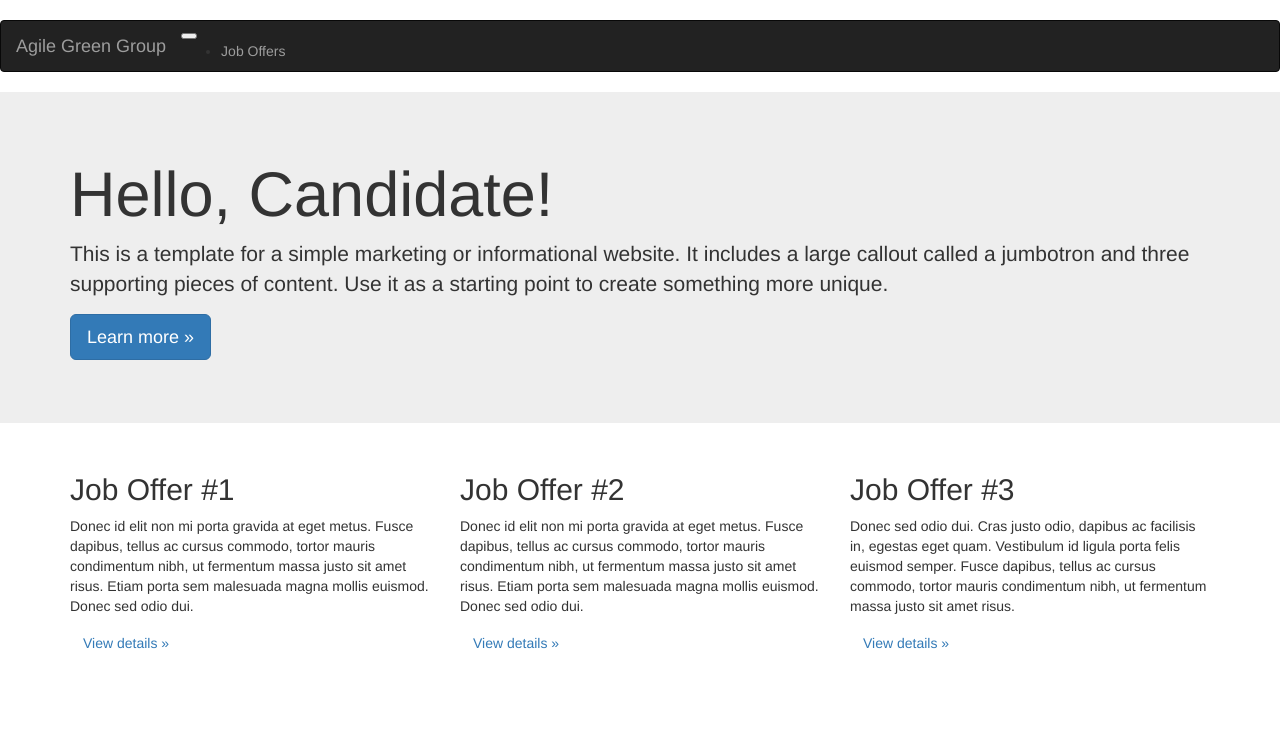
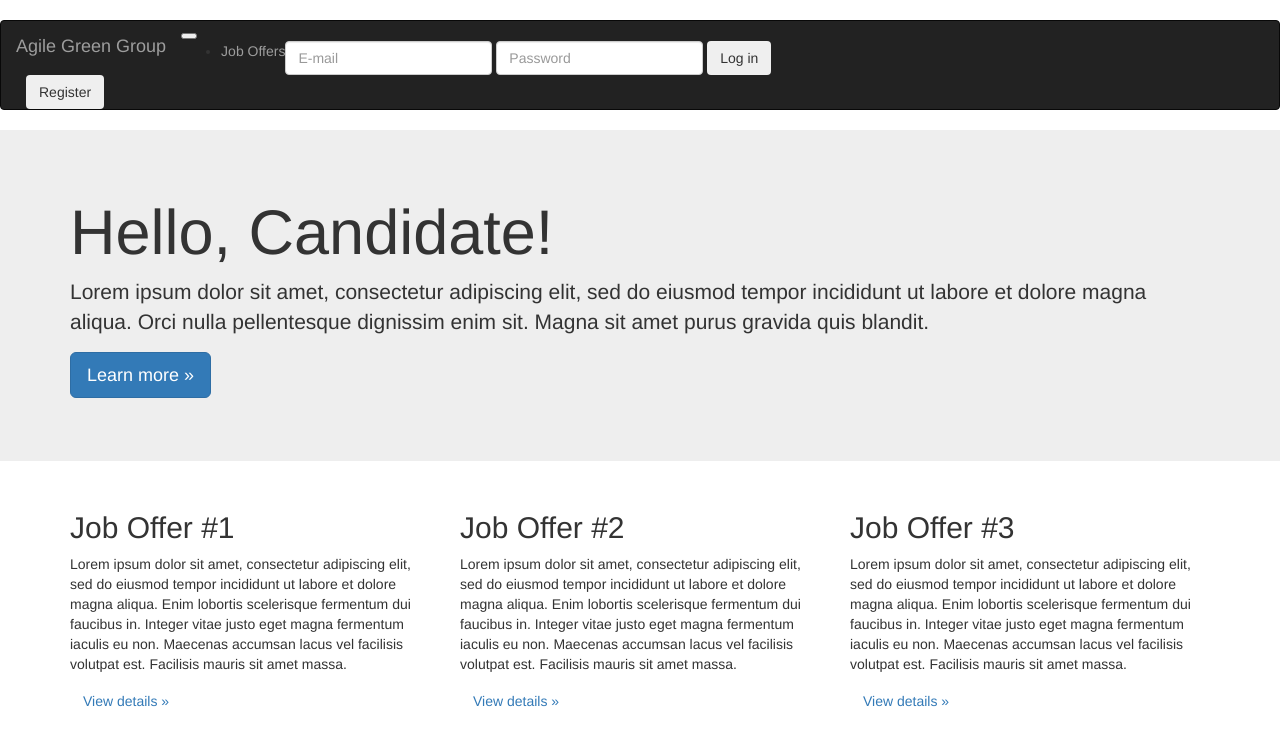
Before and after one commit to krzysiek22/agile_green_group, a CodeIgniter app: page / in a window 1280 px wide. Shown: the top 746 px of the page. Run offline with CodeIgniter, Linux system fonts and the light colour scheme; some libraries are stand-ins or nearby versions.

Commit message:
View: Mainpage: Login form

```diff
--- a/application/config/autoload.php
+++ b/application/config/autoload.php
@@ -58,7 +58,7 @@ $autoload['packages'] = array();
 |
 |	$autoload['libraries'] = array('user_agent' => 'ua');
 */
-$autoload['libraries'] = array();
+$autoload['libraries'] = array('session');
 
 /*
 | -------------------------------------------------------------------
--- a/application/controllers/Auth.php
+++ b/application/controllers/Auth.php
@@ -3,25 +3,39 @@ defined('BASEPATH') OR exit('No direct script access allowed');
 
 class Auth extends CI_Controller {
 
-	/**
-	 * Index Page for this controller.
-	 *
-	 * Maps to the following URL
-	 * 		http://example.com/index.php/welcome
-	 *	- or -
-	 * 		http://example.com/index.php/welcome/index
-	 *	- or -
-	 * Since this controller is set as the default controller in
-	 * config/routes.php, it's displayed at http://example.com/
-	 *
-	 * So any other public methods not prefixed with an underscore will
-	 * map to /index.php/welcome/<method_name>
-	 * @see https://codeigniter.com/user_guide/general/urls.html
-	 */
+	public function __construct()
+	{
+		parent::__construct();
+
+		$this->load->helper('form');
+    $this->load->library('form_validation');
+
+		$this->load->model('userDAO');
+	}
+
 	public function index()
 	{
 		$viewData = array();
 		$viewData['view'] = 'mainpage';
 		$this->load->view('template', $viewData);
 	}
+
+	public function login()
+	{
+		$email = $this->input->post('email');
+		$password = $this->input->post('email');
+
+		$user = $this->userDAO->authorize($email, $password);
+
+		if( !empty($user) )
+		{
+			$this->session->set_userdata('is_authorized', true);
+			$this->session->set_userdata($user);
+
+			redirect('auth/index'); // ekran po zalogowaniu
+		}
+		else redirect('auth/index'); // powrót do strony głównej
+	}
+
+
 }
--- a/application/views/mainpage.php
+++ b/application/views/mainpage.php
@@ -3,7 +3,7 @@
     <div class="jumbotron">
       <div class="container">
         <h1 class="display-3">Hello, Candidate!</h1>
-        <p>This is a template for a simple marketing or informational website. It includes a large callout called a jumbotron and three supporting pieces of content. Use it as a starting point to create something more unique.</p>
+        <p>Lorem ipsum dolor sit amet, consectetur adipiscing elit, sed do eiusmod tempor incididunt ut labore et dolore magna aliqua. Orci nulla pellentesque dignissim enim sit. Magna sit amet purus gravida quis blandit.</p>
         <p><a class="btn btn-primary btn-lg" href="#" role="button">Learn more &raquo;</a></p>
       </div>
     </div>
@@ -12,18 +12,30 @@
       <div class="row">
         <div class="col-md-4">
           <h2>Job Offer #1</h2>
-          <p>Donec id elit non mi porta gravida at eget metus. Fusce dapibus, tellus ac cursus commodo, tortor mauris condimentum nibh, ut fermentum massa justo sit amet risus. Etiam porta sem malesuada magna mollis euismod. Donec sed odio dui. </p>
-          <p><a class="btn btn-secondary" href="#" role="button">View details &raquo;</a></p>
+          <p>
+						Lorem ipsum dolor sit amet, consectetur adipiscing elit, sed do eiusmod tempor incididunt ut labore et dolore magna aliqua. Enim lobortis scelerisque fermentum dui faucibus in. Integer vitae justo eget magna fermentum iaculis eu non. Maecenas accumsan lacus vel facilisis volutpat est. Facilisis mauris sit amet massa.
+					</p>
+          <p>
+						<a class="btn btn-secondary" href="#" role="button">View details &raquo;</a>
+					</p>
         </div>
         <div class="col-md-4">
           <h2>Job Offer #2</h2>
-          <p>Donec id elit non mi porta gravida at eget metus. Fusce dapibus, tellus ac cursus commodo, tortor mauris condimentum nibh, ut fermentum massa justo sit amet risus. Etiam porta sem malesuada magna mollis euismod. Donec sed odio dui. </p>
-          <p><a class="btn btn-secondary" href="#" role="button">View details &raquo;</a></p>
+          <p>
+						Lorem ipsum dolor sit amet, consectetur adipiscing elit, sed do eiusmod tempor incididunt ut labore et dolore magna aliqua. Enim lobortis scelerisque fermentum dui faucibus in. Integer vitae justo eget magna fermentum iaculis eu non. Maecenas accumsan lacus vel facilisis volutpat est. Facilisis mauris sit amet massa.
+					</p>
+          <p>
+						<a class="btn btn-secondary" href="#" role="button">View details &raquo;</a>
+					</p>
        </div>
         <div class="col-md-4">
           <h2>Job Offer #3</h2>
-          <p>Donec sed odio dui. Cras justo odio, dapibus ac facilisis in, egestas eget quam. Vestibulum id ligula porta felis euismod semper. Fusce dapibus, tellus ac cursus commodo, tortor mauris condimentum nibh, ut fermentum massa justo sit amet risus.</p>
-          <p><a class="btn btn-secondary" href="#" role="button">View details &raquo;</a></p>
+          <p>
+						Lorem ipsum dolor sit amet, consectetur adipiscing elit, sed do eiusmod tempor incididunt ut labore et dolore magna aliqua. Enim lobortis scelerisque fermentum dui faucibus in. Integer vitae justo eget magna fermentum iaculis eu non. Maecenas accumsan lacus vel facilisis volutpat est. Facilisis mauris sit amet massa.
+					</p>
+          <p>
+						<a class="btn btn-secondary" href="#" role="button">View details &raquo;</a>
+					</p>
         </div>
       </div>
     </div> <!-- /container -->
--- a/application/views/templates/header.php
+++ b/application/views/templates/header.php
@@ -53,11 +53,19 @@
           </li>
           -->
         </ul>
-        <!--
-        <form class="form-inline my-2 my-lg-0">
-          <input class="form-control mr-sm-2" type="text" placeholder="Search">
-          <button class="btn btn-outline-success my-2 my-sm-0" type="submit">Search</button>
-        </form>
-        -->
+
+        <?php
+          if( empty($_SESSION['is_logged']) || $_SESSION['is_logged'] === false )
+          {
+        ?>
+          <form class="form-inline my-2 my-lg-0" >
+            <input name="email" class="form-control mr-sm-2" type="email" placeholder="E-mail">
+            <input name="password" class="form-control mr-sm-2" type="password" placeholder="Password">
+            <button id="login" class="btn btn-outline-success my-2 my-sm-0" type="submit">Log in</button>
+          </form>
+          <button id="register" class="btn btn-outline-primary my-2 my-sm-0" style="margin-left: 10px;">Register</button>
+        <?php
+          }
+        ?>
       </div>
     </nav>
```
